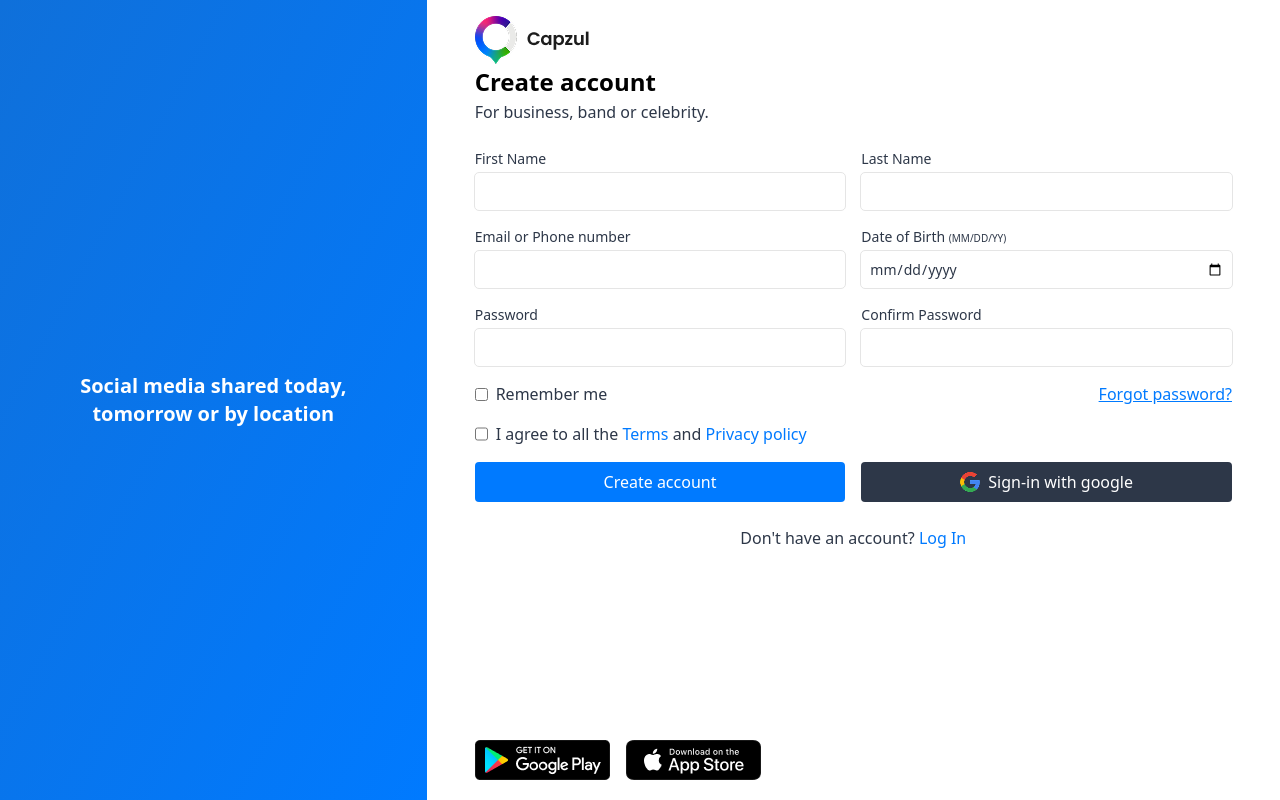
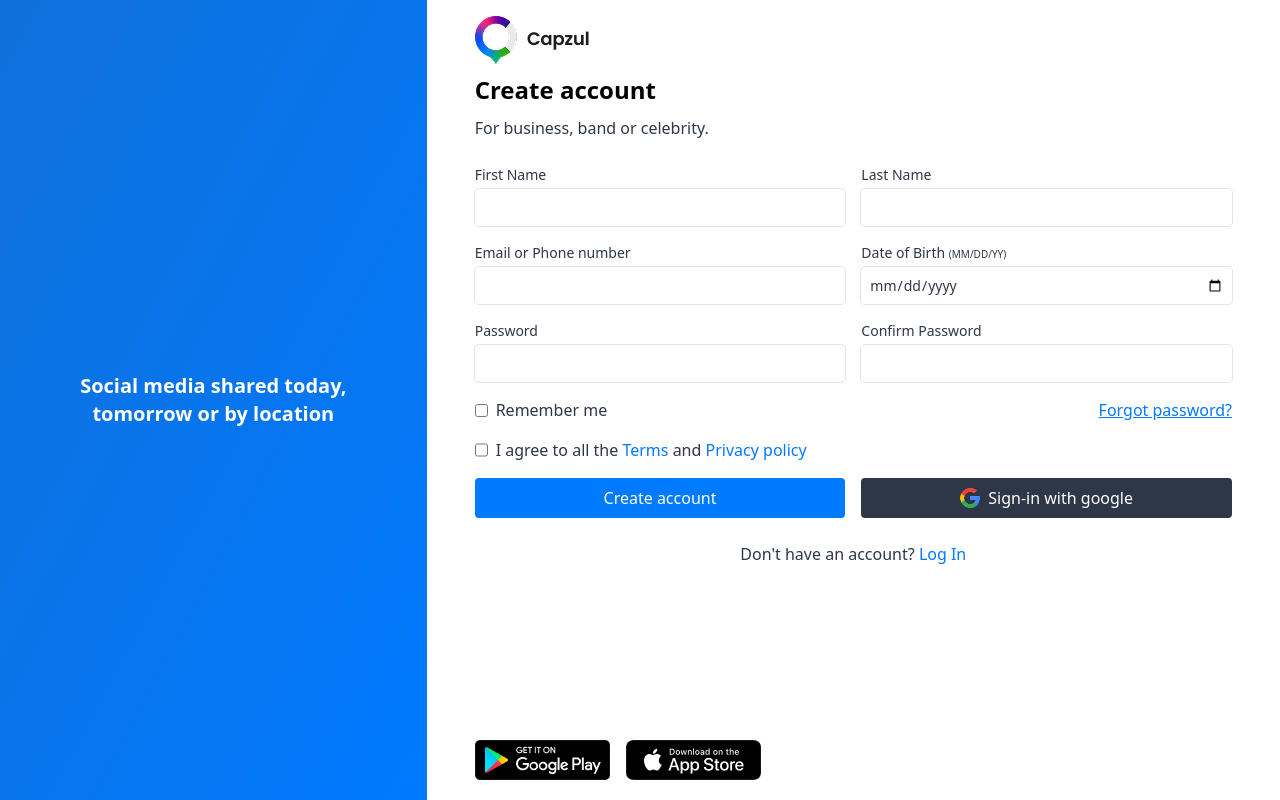
Before and after one commit to PeaceOloruntoba/probable-octo-bassoon, a React (Vite) app: page / in a window 1280 px wide. Built offline with nearby package versions, Linux system fonts and the light colour scheme.

Commit message:
Update App.tsx

```diff
--- a/src/App.tsx
+++ b/src/App.tsx
@@ -12,7 +12,7 @@ export default function App() {
       </div>
       <div className="w-2/3 h-full flex flex-col p-4 px-12">
         <img src={logo} alt="" className="w-fit" />
-        <span className="text-black text-[24px] font-semibold">
+        <span className="text-black text-[24px] font-semibold py-2">
           Create account
         </span>
         <span>For business, band or celebrity.</span>
```
